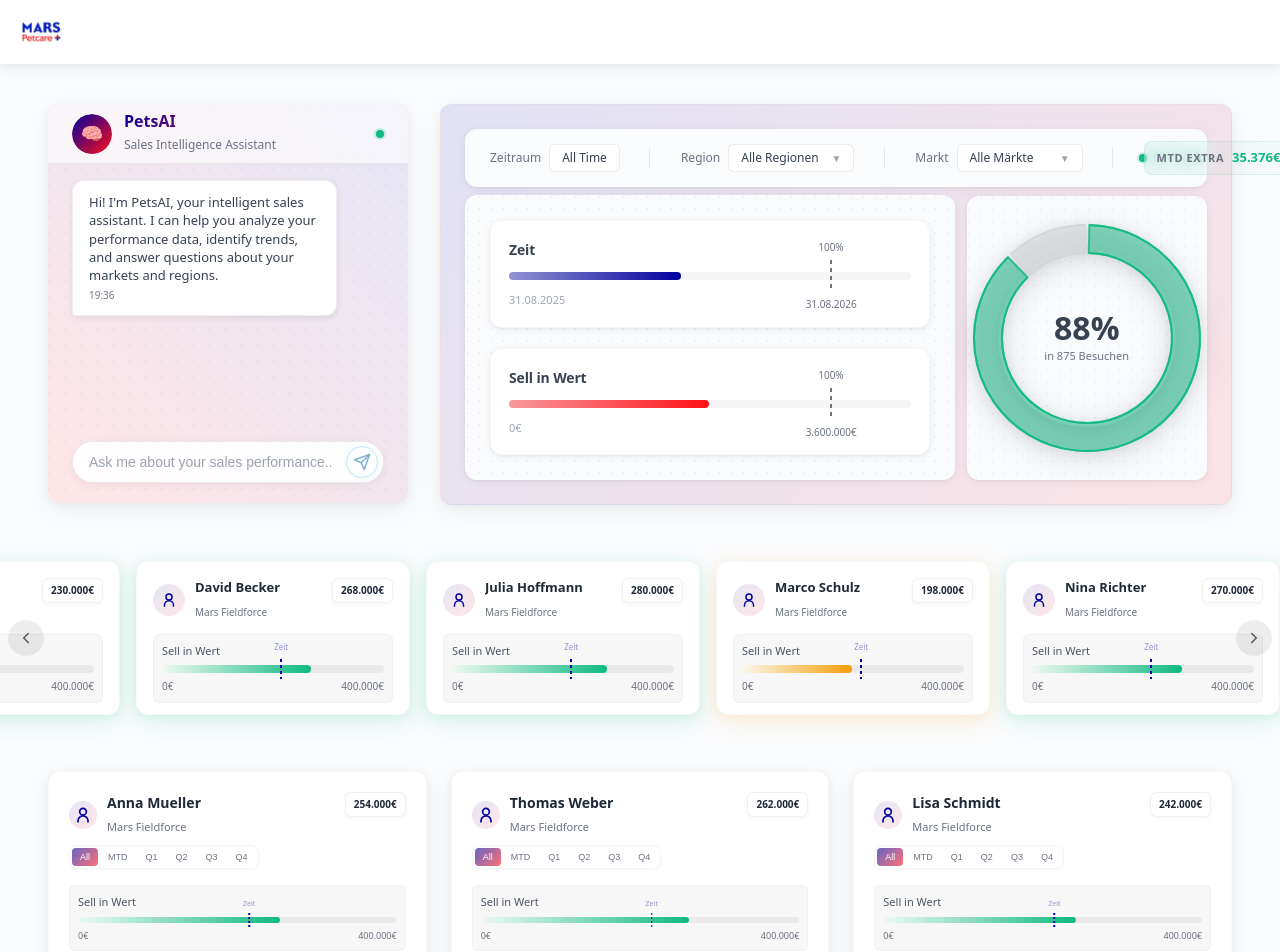
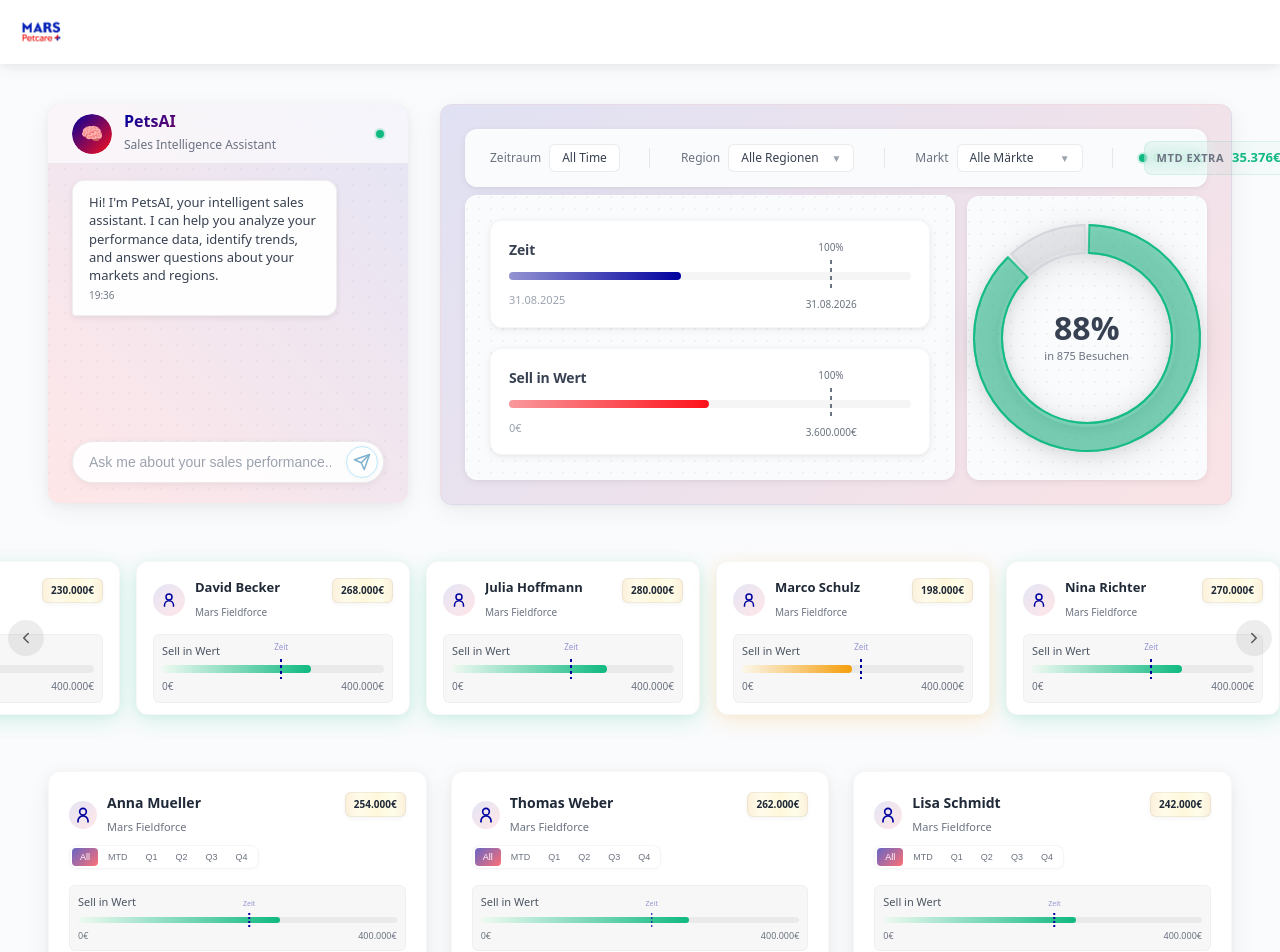
Before and after one commit to SalesCrew/MarsPets, a React (Vite) app: page / in a window 1280 px wide. Shown: the top 952 px of the page. Built offline with nearby package versions, Linux system fonts and the light colour scheme.

Commit message:
ui: apply warm 20% gradient to total pills; ensure non-white bg; donut grey 30% opacity; hover snap alignment fix; minor cleanups

```diff
--- a/src/App.css
+++ b/src/App.css
@@ -1135,9 +1135,12 @@
   position: absolute;
   top: 0;
   right: 0;
-  background: linear-gradient(135deg, rgba(255, 255, 255, 0.9) 0%, rgba(255, 255, 255, 0.7) 100%);
+  background: linear-gradient(90deg, rgba(239, 181, 78, 0.2) 0%, rgba(255, 237, 150, 0.2) 22%, rgba(252, 217, 76, 0.2) 54%, rgba(249, 247, 147, 0.2) 80%, rgba(239, 185, 77, 0.2) 100%) !important;
+  background-clip: padding-box;
+  background-origin: padding-box;
   backdrop-filter: blur(8px);
   border: 1px solid rgba(0, 0, 0, 0.06);
+  border-color: rgba(0, 0, 0, 0.06) !important;
   border-radius: 6px;
   padding: 4px 8px;
   font-size: 10px;
@@ -1287,9 +1290,12 @@
   position: absolute;
   top: 0;
   right: 0;
-  background: linear-gradient(135deg, rgba(255, 255, 255, 0.9) 0%, rgba(255, 255, 255, 0.7) 100%);
+  background: linear-gradient(90deg, rgba(239, 181, 78, 0.2) 0%, rgba(255, 237, 150, 0.2) 22%, rgba(252, 217, 76, 0.2) 54%, rgba(249, 247, 147, 0.2) 80%, rgba(239, 185, 77, 0.2) 100%) !important;
+  background-clip: padding-box;
+  background-origin: padding-box;
   backdrop-filter: blur(8px);
   border: 1px solid rgba(0, 0, 0, 0.06);
+  border-color: rgba(0,0,0,0.06) !important;
   border-radius: 6px;
   padding: 4px 8px;
   font-size: 10px;
--- a/src/App.tsx
+++ b/src/App.tsx
@@ -753,7 +753,7 @@
                         <g transform={rotate}>
                           {/* Filled segments with full border for inner/outer edges and seams */}
                           <path d={donutPath(0, greenEnd)} fill="rgba(16,185,129,0.5)" stroke="rgba(16,185,129,0.8)" strokeWidth={2} />
-                          <path d={donutPath(greenEnd, 360)} fill="rgba(209,213,219,0.5)" stroke="rgba(209,213,219,0.8)" strokeWidth={2} />
+                          <path d={donutPath(greenEnd, 360)} fill="rgba(209,213,219,0.3)" stroke="rgba(209,213,219,0.8)" strokeWidth={2} />
 
                           <path d={rimPath(rOuter, 0, greenEnd)} stroke="rgba(16,185,129,0.8)" strokeWidth={2} fill="none" />
                           <path d={rimPath(rOuter, greenEnd, 360)} stroke="rgba(209,213,219,0.8)" strokeWidth={2} fill="none" />
```
